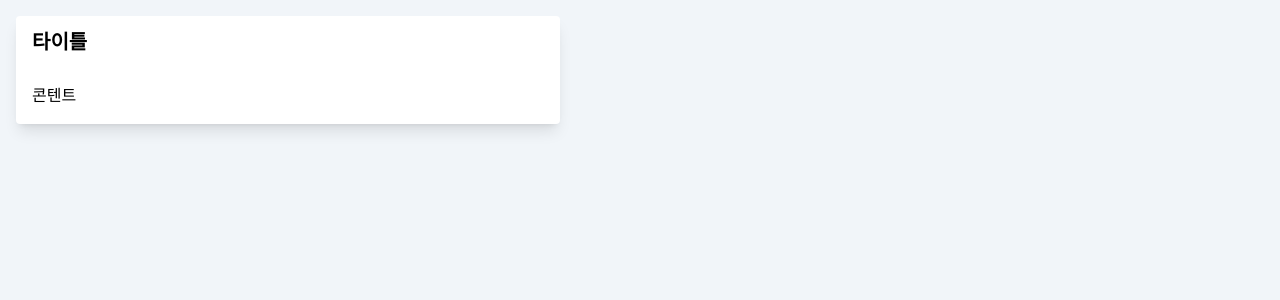
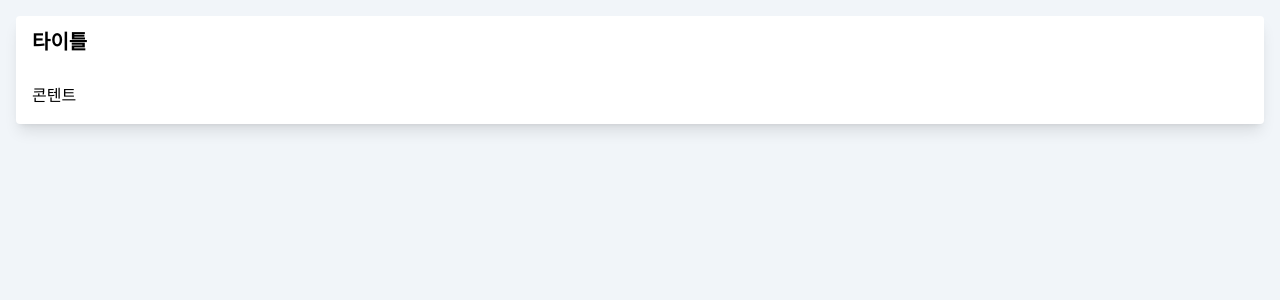
Before and after one commit to softBUD/admin-page-sample, a Next.js app: page /dashboard in a window 1280 px wide. Shown: the top 300 px of the page. Built offline with nearby package versions, Linux system fonts and the light colour scheme.

Commit message:
next 13 version routing change

```diff
--- a/pages/admin.tsx
+++ b/app/admin/page.tsx
@@ -1,8 +1,6 @@
 import React from "react";
 import Header from "@/components/header";
 
-function admin() {
+export default function admin() {
   return <Header />;
 }
-
-export default admin;
--- a/pages/dashboard.tsx
+++ b/app/dashboard/page.tsx
@@ -1,10 +1,9 @@
-import React from "react";
-import Card from "@/components/card";
+import Card from "@/components/Cards/card";
 
 export default function dashboard() {
   return (
     <div className="bg-slate-100 w-screen h-screen">
-      <div className="max-w-xl p-4">
+      <div className="p-4">
         <Card title="타이틀" content="콘텐트" />
       </div>
     </div>
--- a/app/page.tsx
+++ b/app/page.tsx
@@ -7,7 +7,7 @@ export default function Home() {
       <h1>Hello CSS reset TEST</h1>
       <input type="text" />
       <button>BUTTON</button>
-      <textarea name="" id="" cols="30" rows="10"></textarea>
+      <textarea name="" id="" cols={30} rows={10}></textarea>
       <select name="zzz" id="">
         <option value="">--Please choose an option--</option>
         <option value="dog">Dog</option>
--- a/package.json
+++ b/package.json
@@ -13,6 +13,7 @@
     "@types/react": "18.2.11",
     "@types/react-dom": "18.2.4",
     "autoprefixer": "10.4.14",
+    "chart.js": "^4.3.0",
     "eslint": "8.42.0",
     "eslint-config-next": "13.4.5",
     "next": "13.4.5",
```
Also changed, not shown: app/globals.css (+9 -3 lines), components/Cards/card.tsx (renamed from components/card.tsx), components/Cards/lineChartCard.tsx (added), 1 other file (tests, documents, lock files or other folders).
